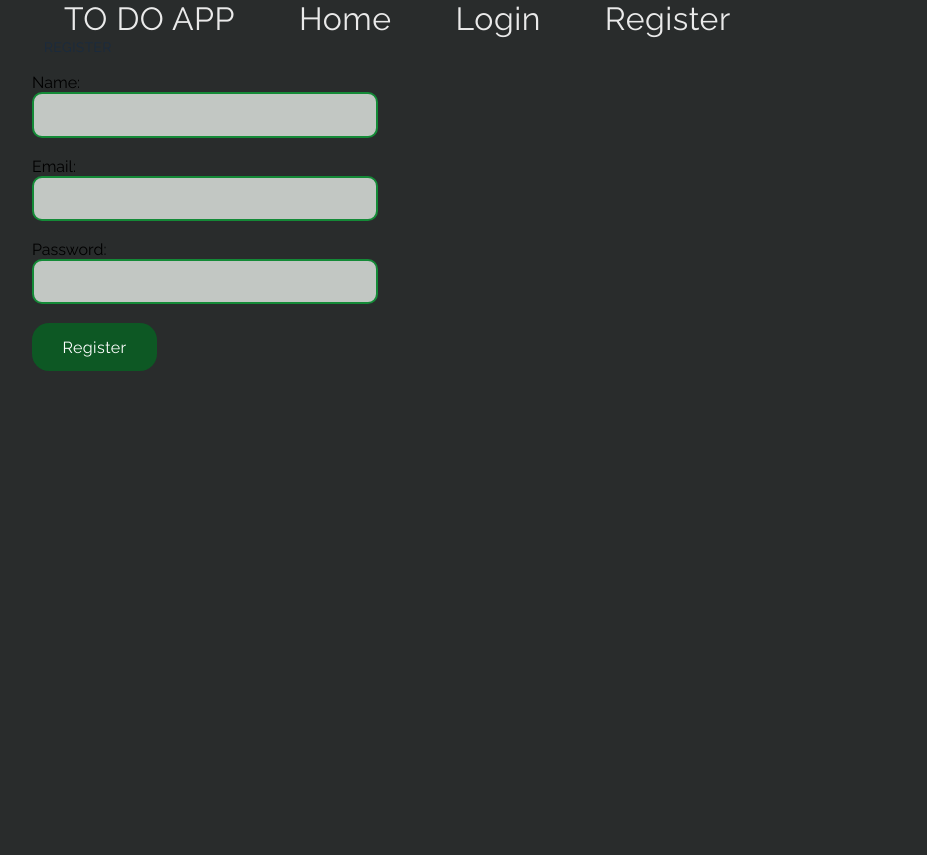
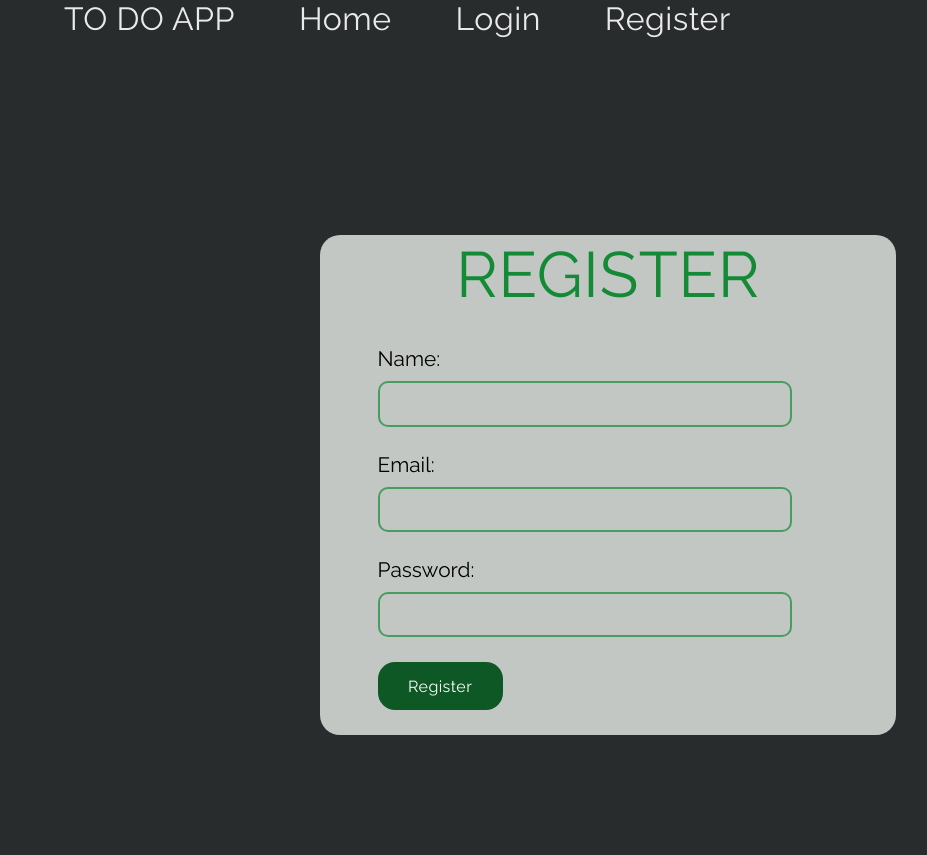
Before and after one commit to mateuszgua/to-do-app, a Flask app: page /register in a window 1280 px wide. Shown: the whole page, without its empty margins (32-959 px from the left). Before the commit the page ends 371 px from the top, so only its background shows below. Run offline with Flask 2, Linux system fonts and the light colour scheme.

Commit message:
Feat: center forms, change styles in templates

```diff
--- a/app/static/css/style.css
+++ b/app/static/css/style.css
@@ -167,6 +167,52 @@ body {
     outline: none;
 }
 
+.message {
+    width: 100%;
+    overflow: hidden;
+    position: relative;
+    display: flex;
+    justify-content: center;
+}
+
+.triangle-icon {
+    align-items: center;
+    color: orange;
+}
+
+.alert {
+    align-items: center;
+    color: var(--color-palette-5);
+}
+
+.flex-shrink-0 {
+    align-items: center;
+    color: var(--color-palette-5);
+    width: 60px;
+    height: 60px;
+}
+
+.text-message {
+    width: 100%;
+    align-items: center;
+    text-align: center;
+    font-size: 1.5rem;
+    margin: 0.8rem 0;
+    color: var(--color-palette-5);
+}
+
+button {
+    display: flex;
+    width: 60px;
+    height: 60px;
+    color: var(--color-palette-5);
+    background-color: var(--bg-color);
+    font-size: 30px;
+    align-items: center;
+    justify-content: center;
+}
+
+
 /* ---------- Navbar styles ---------- */
 
 header {
@@ -293,18 +339,21 @@ nav.container {
     width: 100%;
     overflow: hidden;
     position: relative;
+    height: auto;
 }
 
 .panel .container {
     align-items: center;
+    height: auto;
+    overflow: auto;
 }
 
 .panel .sub-heading {
+    margin-top: 50px;
     margin-bottom: 0.7rem;
     font-size: 2rem;
     text-align: center;
     color: var(--text-color);
-
 }
 
 .panel-info {
@@ -322,17 +371,20 @@ nav.container {
 
 .panel .panel-tasks {
     justify-content: center;
+    height: auto;
 }
 
 .panel .form-container {
-    margin-top: 100px;
+    margin-top: 20px;
 }
 
 .panel .panel-list {
+    height: 500px;
     align-items: center;
+    justify-content: center;
     width: 50%;
     font-size: 1rem;
-    margin: 0.8rem 1rem;
+    margin-left: 25%;
     background-color: var(--color-palette-5);
     border-radius: 20px;
 }
@@ -344,6 +396,14 @@ nav.container {
     margin: 0.5rem 0;
     margin-left: 10%;
     opacity: 0.7;
+}
+
+.panel .panel-list .sub-heading {
+    margin-top: 50px;
+    margin-bottom: 0.7rem;
+    font-size: 2rem;
+    text-align: center;
+    color: var(--color-palette-3);
 }
 
 .panel .text {
@@ -370,14 +430,160 @@ nav.container {
 }
 
 .panel .panel-add {
+    margin-top: 50px;
+    height: 600px;
     align-items: center;
+    justify-content: center;
     width: 50%;
     font-size: 1rem;
-    margin: 0.8rem 1rem;
+    margin-left: 25%;
     background-color: var(--color-palette-5);
     border-radius: 20px;
 }
 
+.panel .panel-add .sub-heading {
+    margin-top: 50px;
+    margin-bottom: 0.7rem;
+    font-size: 2rem;
+    text-align: center;
+    color: var(--color-palette-4);
+}
+
 .panel .label {
     margin-left: 10%;
+    font-size: 1rem;
 }
+
+/* ---------- Login section styles ---------- */
+
+.login {
+    padding: 120px 0;
+    width: 100%;
+    overflow: hidden;
+    position: relative;
+    justify-content: center;
+}
+
+.login .sub-heading {
+    display: flex;
+    font-size: 4rem;
+    margin-bottom: 2rem;
+    color: var(--color-palette-4);
+    justify-content: center;
+}
+
+.login .login-box {
+    background-color: var(--color-palette-5);
+    border-radius: 20px;
+    height: 400px;
+    width: 50%;
+    margin-top: 10%;
+    margin-left: 25%;
+    justify-content: center;
+    align-items: center;
+}
+
+.login .label {
+    text-align: center;
+    justify-content: center;
+    font-size: 1.3rem;
+}
+
+.login .login-add {
+    text-align: left;
+    justify-content: center;
+    margin-left: 10%;
+    font-size: 1.3rem;
+}
+
+.login .form-input {
+    display: flex;
+    width: 80%;
+    margin-top: 10px;
+    opacity: 0.7;
+    color: black;
+}
+
+.login .text {
+    text-align: center;
+    font-size: 1.2rem;
+    margin: 0.8rem 0;
+    color: black;
+}
+
+.login .btn {
+    display: flex;
+    align-items: center;
+    justify-content: center;
+}
+
+.login .container {
+    align-items: center;
+}
+
+/* ---------- Register section styles ---------- */
+
+.register {
+    padding: 120px 0;
+    width: 100%;
+    overflow: hidden;
+    position: relative;
+    justify-content: center;
+}
+
+.register .sub-heading {
+    display: flex;
+    font-size: 4rem;
+    margin-bottom: 2rem;
+    color: var(--color-palette-4);
+    justify-content: center;
+}
+
+.register .register-box {
+    background-color: var(--color-palette-5);
+    border-radius: 20px;
+    height: 500px;
+    width: 50%;
+    margin-top: 10%;
+    margin-left: 25%;
+    justify-content: center;
+    align-items: center;
+}
+
+.register .label {
+    text-align: center;
+    justify-content: center;
+    font-size: 1.3rem;
+}
+
+.register .register-add {
+    text-align: left;
+    justify-content: center;
+    margin-left: 10%;
+    font-size: 1.3rem;
+}
+
+.register .form-input {
+    display: flex;
+    width: 80%;
+    margin-top: 10px;
+    opacity: 0.7;
+    color: black;
+}
+
+.register .text {
+    text-align: center;
+    font-size: 1.2rem;
+    margin: 0.8rem 0;
+    color: black;
+}
+
+.register .btn {
+    display: flex;
+    align-items: center;
+    justify-content: center;
+}
+
+.register .container {
+    align-items: center;
+}
--- a/app/templates/base.html
+++ b/app/templates/base.html
@@ -27,9 +27,9 @@
                 </ul>
             </div>
         </nav>
-        {% block content %}
-        {% endblock %}
     </header>
+    {% block content %}
+    {% endblock %}
 </body>
 
 </html>
--- a/app/templates/index.html
+++ b/app/templates/index.html
@@ -7,7 +7,7 @@
         <section class="main-page">
             <div class="container">
                 <div class="main-page-info">
-                    <h1 class="heading">Apllication for daily tasks.</h1>
+                    <h1 class="heading">Application for daily tasks.</h1>
                     <p class="text">Please login or register for use application.</p>
                     <div class="cta">
                         <a href="{{ url_for('login') }}" class="btn">Login</a>
--- a/app/templates/register.html
+++ b/app/templates/register.html
@@ -1,31 +1,33 @@
 {% extends 'base.html' %}
 
 {% block content %}
+
+<body>
+    <main>
+        <section class="register">
+            <div class="message">
                 {% for message in get_flashed_messages() %}
                 <svg xmlns="http://www.w3.org/2000/svg" style="display: none;">
-    <symbol id="exclamation-triangle-fill" fill="currentColor" viewBox="0 0 16 16">
+                    <symbol class="triangle-icon" id="exclamation-triangle-fill" fill="currentColor"
+                        viewBox="0 0 16 16">
                         <path
                             d="M8.982 1.566a1.13 1.13 0 0 0-1.96 0L.165 13.233c-.457.778.091 1.767.98 1.767h13.713c.889 0 1.438-.99.98-1.767L8.982 1.566zM8 5c.535 0 .954.462.9.995l-.35 3.507a.552.552 0 0 1-1.1 0L7.1 5.995A.905.905 0 0 1 8 5zm.002 6a1 1 0 1 1 0 2 1 1 0 0 1 0-2z" />
                     </symbol>
                 </svg>
 
-<div class="alert alert-warning d-flex align-items-center" role="alert">
-    <svg class="bi flex-shrink-0 me-2" width="24" height="24" role="img" aria-label="Warning:">
+                <div class="alert" role="alert">
+                    <svg class="flex-shrink-0" role="img" aria-label="Warning:">
                         <use xlink:href="#exclamation-triangle-fill" />
                     </svg>
-    <div>
+                    <div class="text-message">
                         {{ message }}
                     </div>
-    <button type="button" class="btn-close" data-bs-dismiss="alert" aria-label="Close"></button>
+                    <button type="button" class="uil uil-multiply" data-bs-dismiss="alert" aria-label="Close"></button>
                 </div>
                 {% endfor %}
-
-
-<body>
-    <main>
-        <section class="register">
+            </div>
             <div class="container">
-                <div class="register">
+                <div class="register-box">
                     <h3 class="sub-heading">Register</h3>
                     <div class="register-add">
                         <form method="POST" action="/register">
```
Also changed, not shown: app/templates/login.html (+13 -10 lines), app/templates/panel.html (+26 -23 lines). Lines whose indentation alone changed are shown as unchanged.
